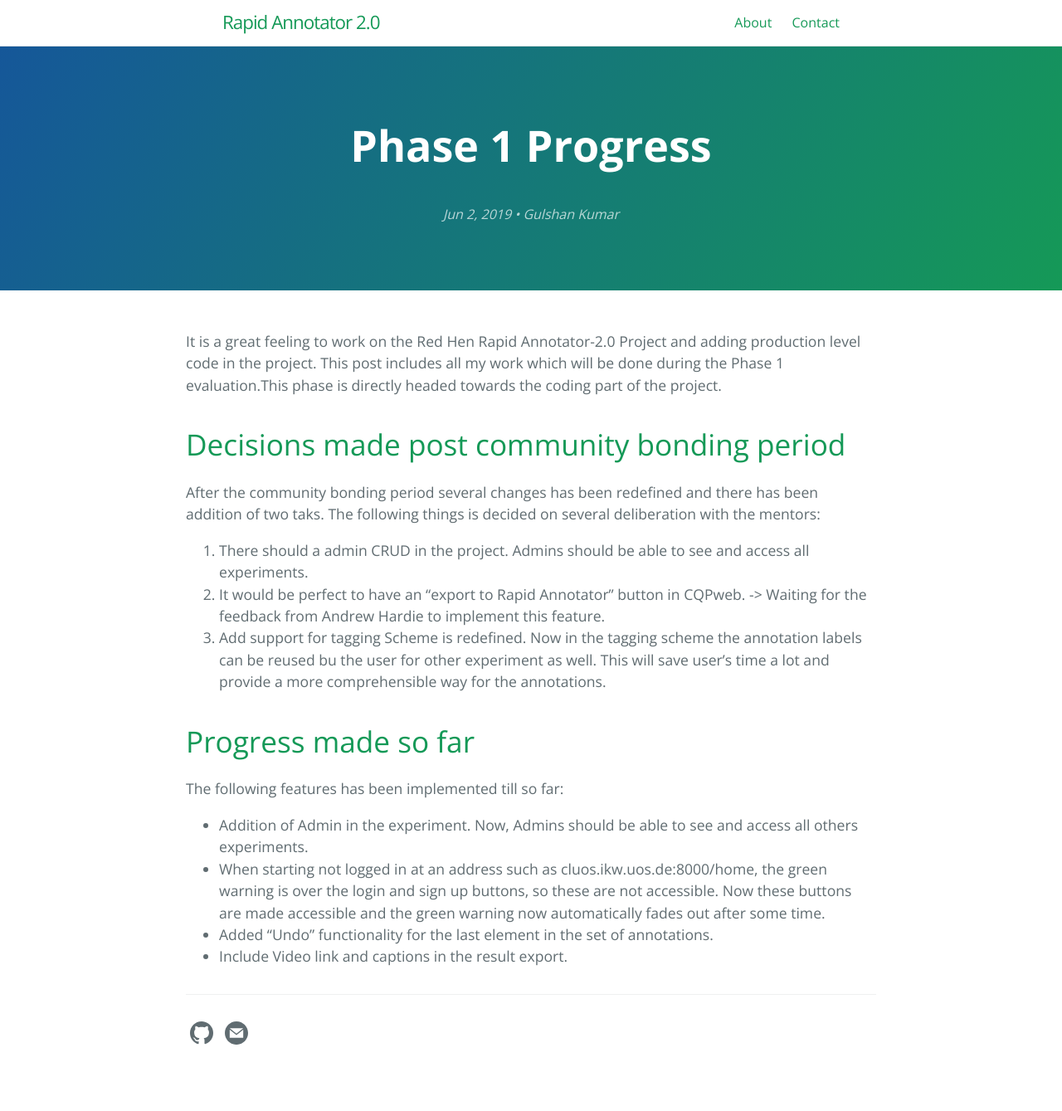
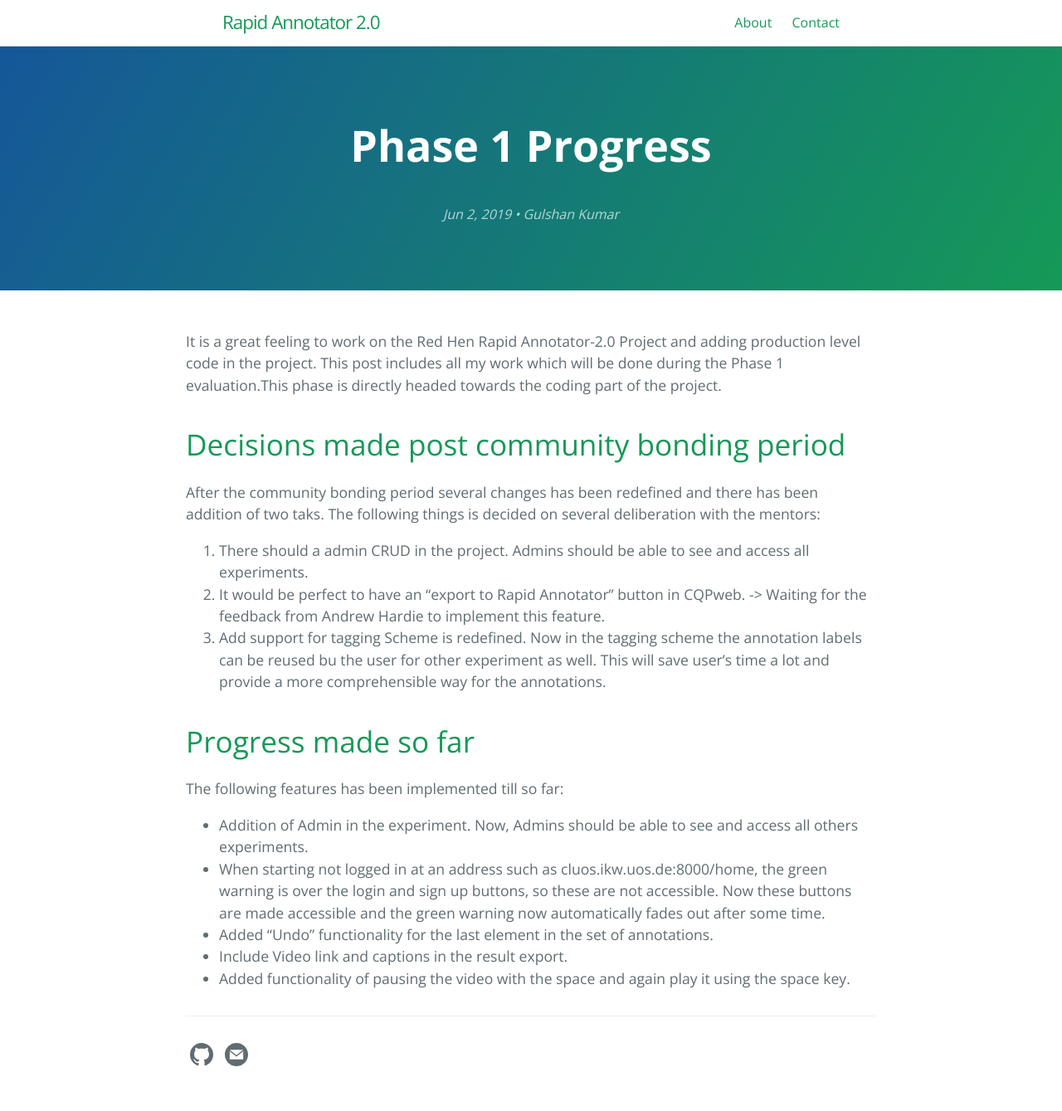
Before and after one commit to gulshan-mittal/GSoC19-blog, a Jekyll site: the page built from _posts/2019-06-02-Phase-1-progress.md, in a window 1280 px wide. Shown: the whole page at 83% size. Built offline with Jekyll 4.4.1, drawn with Linux system fonts in a browser that asks for light colours; before the commit the page ends 1313 px from its top, so only the background shows below that.

Commit message:
Updated GSoc Blog 2019

```diff
--- a/_posts/2019-06-02-Phase-1-progress.md
+++ b/_posts/2019-06-02-Phase-1-progress.md
@@ -21,3 +21,4 @@ The following features has been implemented till so far:
 * When starting not logged in at an address such as cluos.ikw.uos.de:8000/home, the green warning is over the login and sign up buttons, so these are not accessible. Now these buttons are made accessible and the green warning now automatically fades out after some time.
 * Added "Undo" functionality for the last element in the set of annotations.
 * Include Video link and captions in the result export.
+* Added functionality of pausing the video with the space and again play it using the space key.
```
